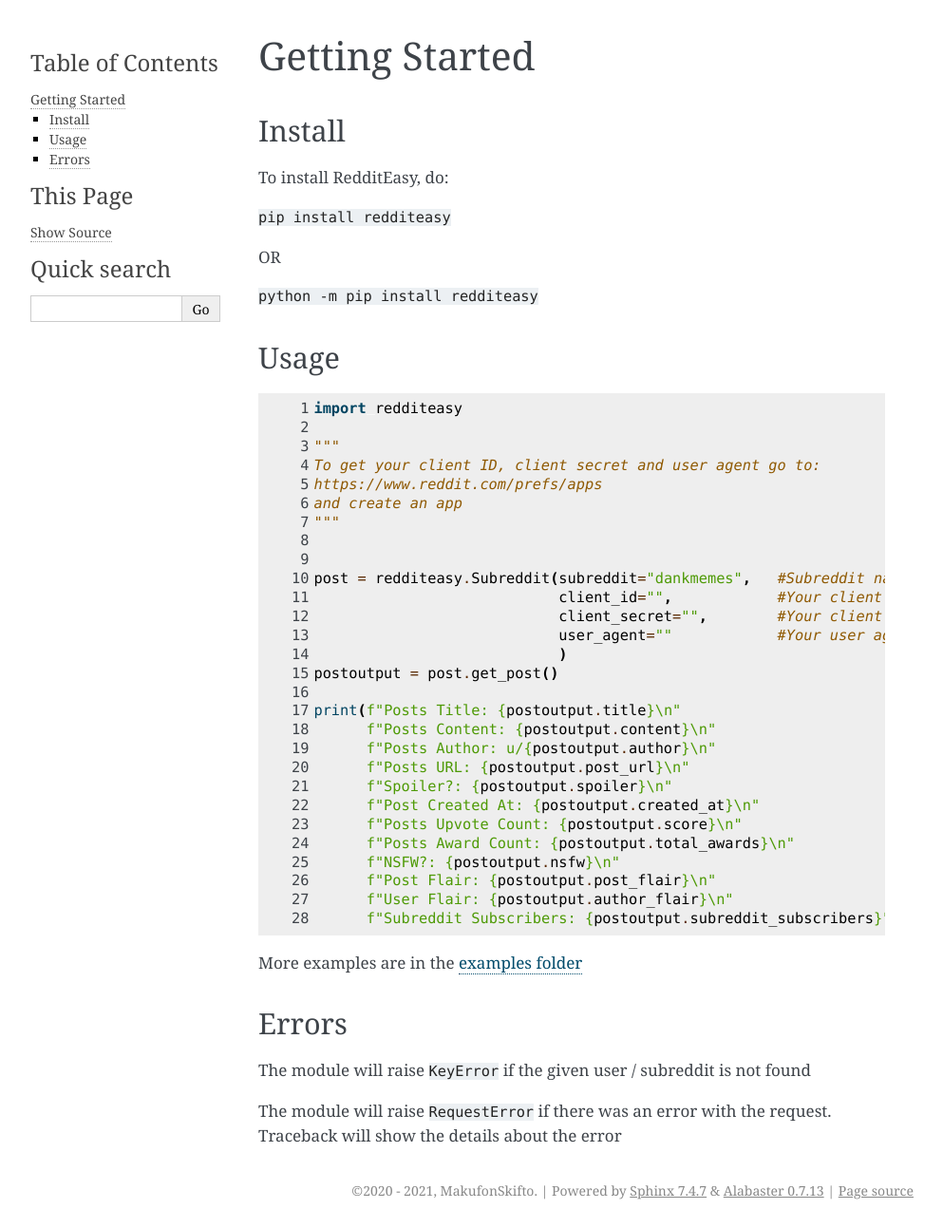
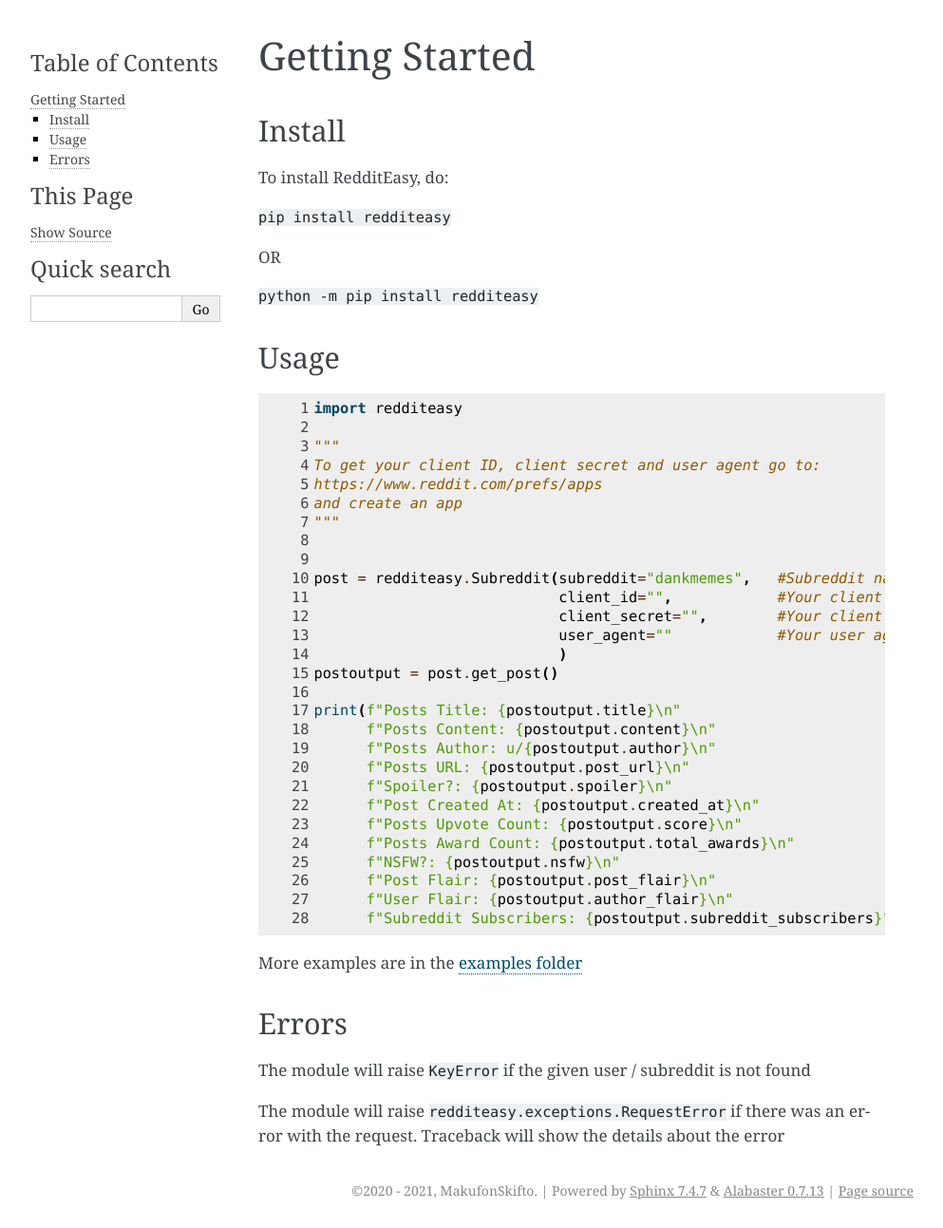
Before and after one commit to mrsrmn/RedditEasy, a Sphinx documentation site: the page built from docs/source/start.rst, in a window 1280 px wide. Shown: the whole page at 95% size, without its empty margins (148-1141 px from the left). Built offline with Sphinx 7.4.7, drawn with Linux system fonts in a browser that asks for light colours.

Commit message:
"Error" tab on docs

```diff
--- a/docs/source/start.rst
+++ b/docs/source/start.rst
@@ -53,4 +53,4 @@
 -------------
 The module will raise ``KeyError`` if the given user / subreddit is not found
 
-The module will raise ``RequestError`` if there was an error with the request. Traceback will show the details about the error
+The module will raise ``redditeasy.exceptions.RequestError`` if there was an error with the request. Traceback will show the details about the error
```
Also changed, not shown: README.md (+1 -1 lines).
